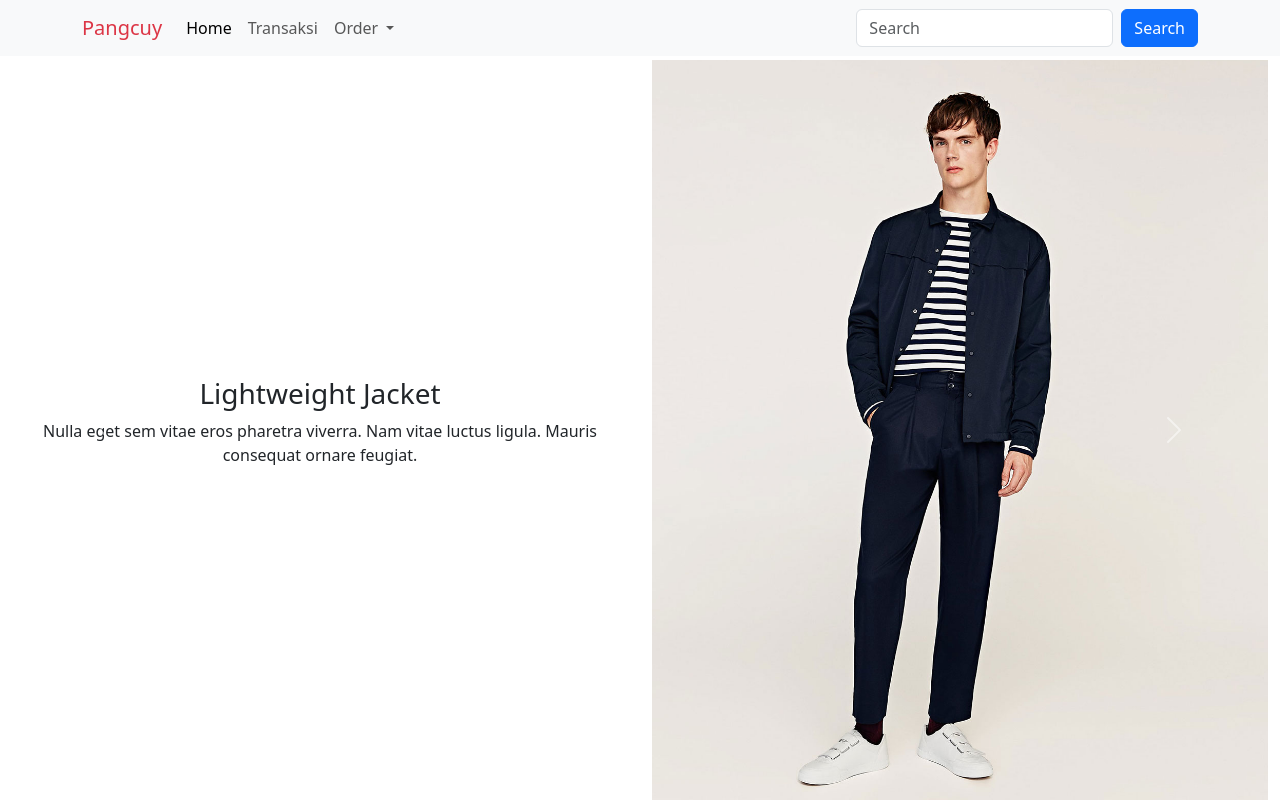
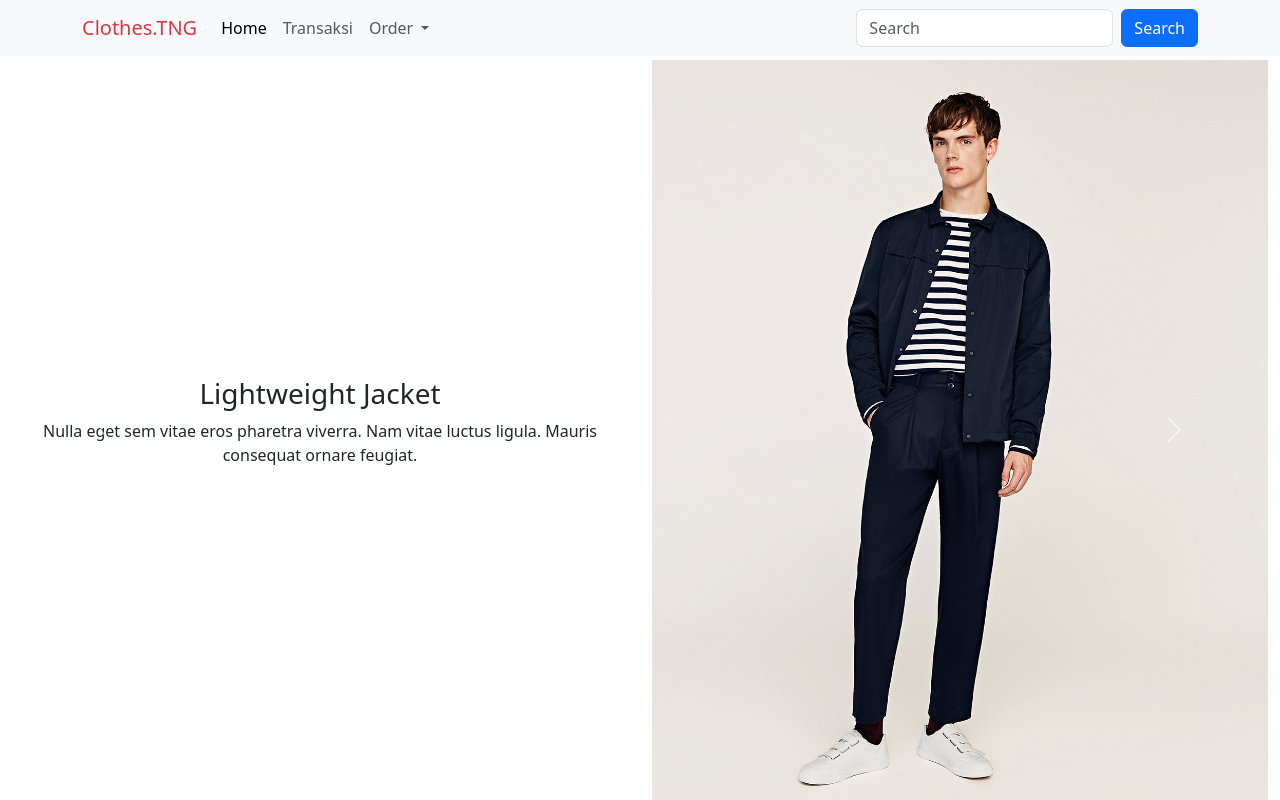
Before and after one commit to cepiseptiyana/Pangcuy, a Vue app: page / in a window 1280 px wide. Shown: the top 800 px of the page. Built offline with nearby package versions, Linux system fonts and the light colour scheme.

Commit message:
page: ui home selesai

```diff
--- a/src/components/Navbar.vue
+++ b/src/components/Navbar.vue
@@ -68,7 +68,7 @@ import Swal from "sweetalert2";
   <!-- NAVBAR starts -->
   <nav class="navbar navbar-expand-lg position-fixed w-100 bg-light z-1">
     <div class="container">
-      <a class="navbar-brand text-danger" href="#">Pangcuy</a>
+      <a class="navbar-brand text-danger" href="#">Clothes.TNG</a>
       <button
         class="navbar-toggler"
         type="button"
```
